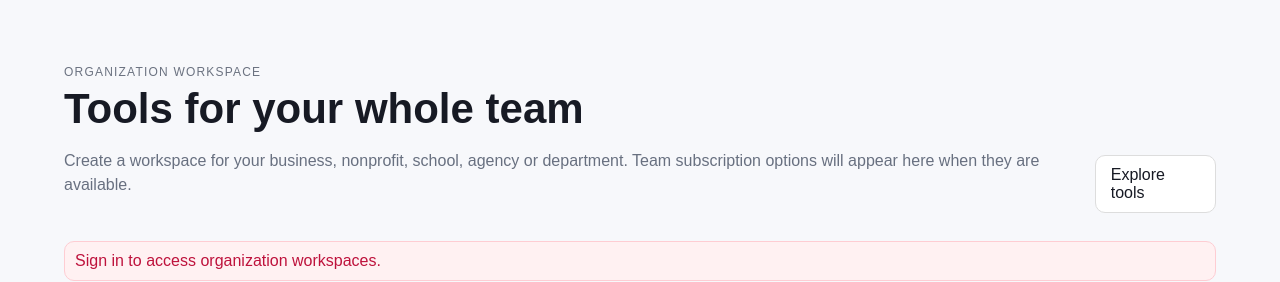
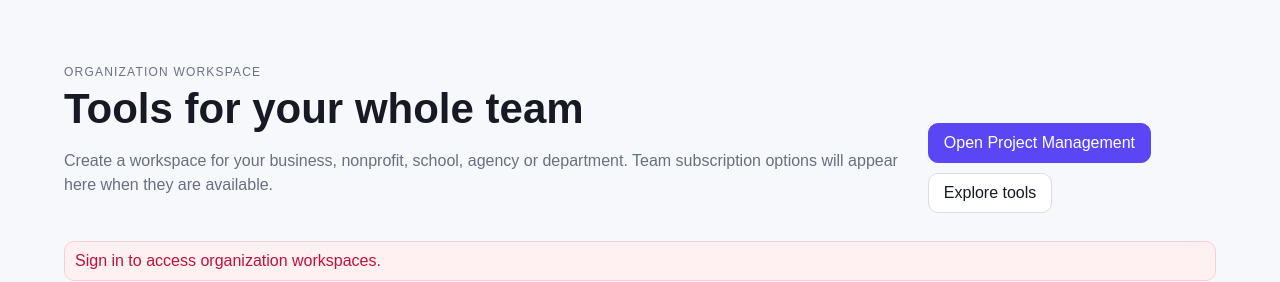
Before and after one commit to agnengineeringselectricals-crypto/diginanba, a Next.js app: page /organizations in a window 1280 px wide. Shown: the top 282 px of the page. Built offline with nearby package versions, Linux system fonts and the light colour scheme; no server answers.

Commit message:
Link organization workspace to Project Management

```diff
--- a/app/organizations/page.tsx
+++ b/app/organizations/page.tsx
@@ -9,7 +9,7 @@ export default function OrganizationsPage(){const [orgs,setOrgs]=useState<Org[]>
  async function create(e:FormEvent){e.preventDefault();setBusy(true);setError('');setNotice('');try{const r=await fetch('/api/organizations',{method:'POST',headers:{'content-type':'application/json'},body:JSON.stringify({name,countryCode:country})});const d=await r.json();if(!r.ok)throw new Error(d.error||'Could not create workspace');setNotice(d.message);setName('');await load()}catch(e){setError(e instanceof Error?e.message:'Could not create workspace')}finally{setBusy(false)}}
  async function cancel(org:Org){setBusy(true);setError('');setNotice('');try{const r=await fetch('/api/organizations/subscription',{method:'POST',headers:{'content-type':'application/json'},body:JSON.stringify({action:'cancel',organizationId:org.id})});const d=await r.json();if(!r.ok)throw new Error(d.error||'Could not cancel subscription');setNotice(d.message);await load()}catch(e){setError(e instanceof Error?e.message:'Could not cancel subscription')}finally{setBusy(false)}}
  async function subscribe(org:Org){setBusy(true);setError('');setNotice('');try{const r=await fetch('/api/organizations/subscription',{method:'POST',headers:{'content-type':'application/json'},body:JSON.stringify({organizationId:org.id,planCode:plan})});const d=await r.json();if(!r.ok)throw new Error(d.error||'Could not start subscription');window.location.assign(d.checkoutUrl)}catch(e){setError(e instanceof Error?e.message:'Could not start subscription')}finally{setBusy(false)}}
- return <main className="wrap catalog-page"><div className="page-head"><div><span className="eyebrow">ORGANIZATION WORKSPACE</span><h1>Tools for your whole team</h1><p className="muted">Create a workspace for your business, nonprofit, school, agency or department. Team subscription options will appear here when they are available.</p></div><Link className="btn" href="/explore">Explore tools</Link></div>
+ return <main className="wrap catalog-page"><div className="page-head"><div><span className="eyebrow">ORGANIZATION WORKSPACE</span><h1>Tools for your whole team</h1><p className="muted">Create a workspace for your business, nonprofit, school, agency or department. Team subscription options will appear here when they are available.</p></div><div style={{display:"flex",gap:10,flexWrap:"wrap"}}><Link className="btn primary" href="/project-management">Open Project Management</Link><Link className="btn" href="/explore">Explore tools</Link></div></div>
  {error&&<p className="error" role="alert">{error}</p>}{notice&&<p className="badge" role="status">{notice}</p>}
  <div className="checkout-grid" style={{alignItems:'start'}}><section className="panel"><h2>Create an organization workspace</h2><form className="auth-form" onSubmit={create}><label>Organization name<input required minLength={2} maxLength={120} value={name} onChange={e=>setName(e.target.value)} placeholder="e.g. Acme Design Studio"/></label><label>Billing country<select value={country} onChange={e=>setCountry(e.target.value)}><option value="IN">India</option><option value="US">United States</option><option value="UK">United Kingdom</option></select></label><button className="btn primary wide" disabled={busy}>{busy?'Please wait…':'Create workspace'}</button></form></section>
  {enabled ? <aside className="panel"><h2>Organization subscriptions</h2><p className="muted">Choose a billing frequency for your organization. Current prices and seat limits are shown when the plan is available.</p><div className="auth-form"><label>Billing interval<select value={plan} onChange={e=>setPlan(e.target.value)}>{plans.map((p)=>(<option key={p.code} value={p.code}>{p.name} — {p.detail}</option>))}</select></label></div><p className="muted">Only organization owners, admins or billing members can manage subscriptions. Subscription status updates after the payment provider confirms it.</p></aside> : <aside className="panel"><h2>Organization subscriptions</h2><p className="muted">Team workspaces can be created now. Paid organization plans will be offered here when available.</p></aside>}</div>
```
